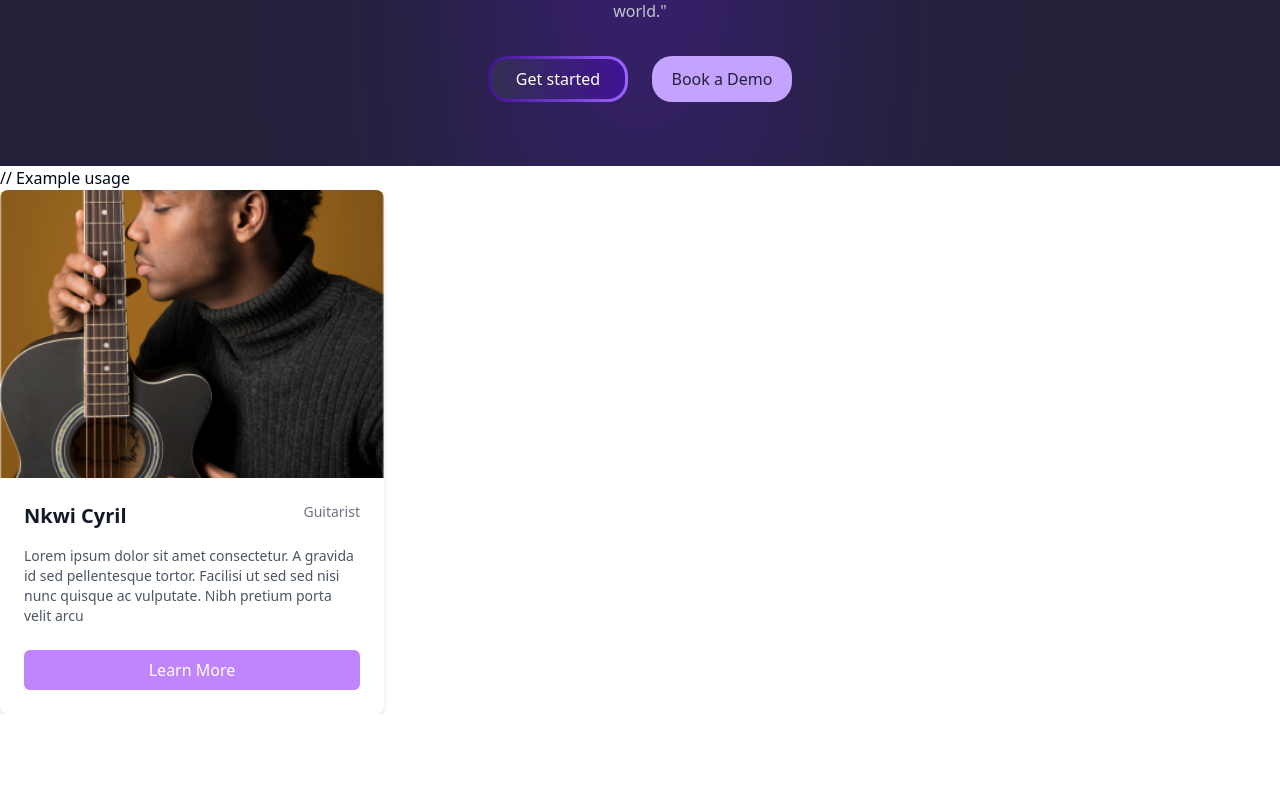
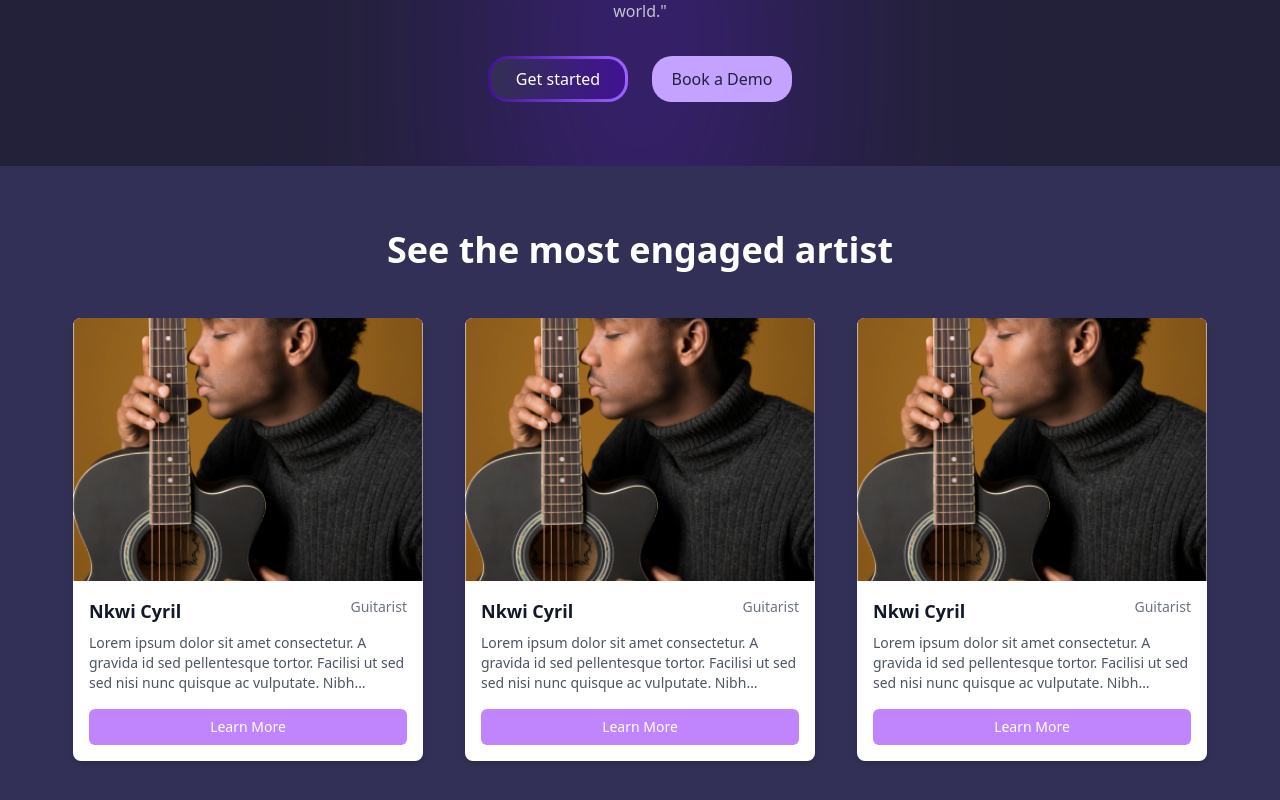
Before and after one commit to christienMD/cimfest-hackathon, a React (Vite) app: page / in a window 1280 px wide. Shown: the part 322-1122 px from the top of the page. Before the commit the page ends 1036 px from the top, so only its background shows below. Built offline with nearby package versions, Linux system fonts and the light colour scheme.

Commit message:
refactor: build enaged artist section

```diff
--- a/src/components/cards/ArtistInfoCard/ArtistInfoCard.tsx
+++ b/src/components/cards/ArtistInfoCard/ArtistInfoCard.tsx
@@ -1,6 +1,5 @@
-import React from 'react';
 
-interface ArtistProfileCardProps {
+interface Props {
   name: string;
   role: string;
   imageUrl: string;
@@ -9,17 +8,19 @@ interface ArtistProfileCardProps {
   className?: string;
 }
 
-const ArtistProfileCard = ({
+const ArtistInfoCard = ({
   name,
   role,
   imageUrl,
   description,
   onLearnMore,
-  className = ''
-}: ArtistProfileCardProps) => {
+  className = "",
+}: Props) => {
   return (
-    <div className={`bg-white rounded-lg shadow-md overflow-hidden max-w-sm ${className}`}>
-      {/* Image Container */}
+    <div
+      className={`bg-white rounded-lg shadow-md overflow-hidden ${className}`}
+    >
+      {/* Image Container - reduced height */}
       <div className="w-full aspect-[4/3] overflow-hidden">
         <img
           src={imageUrl}
@@ -28,20 +29,18 @@ const ArtistProfileCard = ({
         />
       </div>
 
-      {/* Content Container */}
-      <div className="p-6">
-        <div className="flex justify-between items-start mb-4">
-          <h3 className="text-xl font-semibold text-gray-900">{name}</h3>
+      {/* Content Container - reduced padding */}
+      <div className="p-4">
+        <div className="flex justify-between items-start mb-2">
+          <h3 className="text-lg font-semibold text-gray-900">{name}</h3>
           <span className="text-sm text-gray-500">{role}</span>
         </div>
 
-        <p className="text-gray-600 text-sm mb-6">
-          {description}
-        </p>
+        <p className="text-gray-600 text-sm mb-4 line-clamp-3">{description}</p>
 
         <button
           onClick={onLearnMore}
-          className="w-full py-2 bg-purple-400 hover:bg-purple-500 text-white rounded-md transition-colors duration-200"
+          className="w-full py-2 bg-purple-400 hover:bg-purple-500 text-white rounded-md transition-colors duration-200 text-sm"
         >
           Learn More
         </button>
@@ -50,4 +49,4 @@ const ArtistProfileCard = ({
   );
 };
 
-export default ArtistProfileCard;
+export default ArtistInfoCard;
--- /dev/null
+++ b/src/components/sections/EngagedArtists/EngagedArtists.tsx
@@ -0,0 +1,75 @@
+import ArtistInfoCard from "@/components/cards/ArtistInfoCard/ArtistInfoCard";
+
+
+// Define the artist data type
+interface Artist {
+  id: string;
+  name: string;
+  role: string;
+  imageUrl: string;
+  description: string;
+}
+
+// Sample artist data
+const artists: Artist[] = [
+  {
+    id: "1",
+    name: "Nkwi Cyril",
+    role: "Guitarist",
+    imageUrl: "/artist.jpg", // Using placeholder for demo
+    description:
+      "Lorem ipsum dolor sit amet consectetur. A gravida id sed pellentesque tortor. Facilisi ut sed sed nisi nunc quisque ac vulputate. Nibh pretium porta velit arcu",
+  },
+  {
+    id: "2",
+    name: "Nkwi Cyril",
+    role: "Guitarist",
+    imageUrl: "/artist.jpg",
+    description:
+      "Lorem ipsum dolor sit amet consectetur. A gravida id sed pellentesque tortor. Facilisi ut sed sed nisi nunc quisque ac vulputate. Nibh pretium porta velit arcu",
+  },
+  {
+    id: "3",
+    name: "Nkwi Cyril",
+    role: "Guitarist",
+    imageUrl: "/artist.jpg",
+    description:
+      "Lorem ipsum dolor sit amet consectetur. A gravida id sed pellentesque tortor. Facilisi ut sed sed nisi nunc quisque ac vulputate. Nibh pretium porta velit arcu",
+  },
+];
+
+
+const EngagedArtists = () => {
+  return (
+    <section className="w-full bg-[#333057] overflow-hidden">
+      <div className="container mx-auto px-4 sm:px-6 lg:px-8 py-8 sm:py-12 lg:py-16">
+        {/* Section Header */}
+        <div className="max-w-2xl mx-auto text-center mb-8 sm:mb-12">
+          <h2 className="heading2">
+            See the most <span className="font-bold">engaged artist</span>
+          </h2>
+        </div>
+
+        {/* Artists Grid - with reduced card sizes */}
+        <div className="grid grid-cols-1 sm:grid-cols-2 lg:grid-cols-3 gap-7 sm:gap-6 max-w-6xl mx-auto">
+          {artists.map((artist) => (
+            <div key={artist.id} className="flex justify-center">
+              <ArtistInfoCard
+                name={artist.name}
+                role={artist.role}
+                imageUrl={artist.imageUrl}
+                description={artist.description}
+                onLearnMore={() =>
+                  console.log(`Learn more about ${artist.name}`)
+                }
+                className="w-full max-w-[280px] sm:max-w-[320px] lg:max-w-[350px]"
+              />
+            </div>
+          ))}
+        </div>
+      </div>
+    </section>
+  );
+};
+
+export default EngagedArtists;
--- a/src/components/sections/LandingPageHero/LandingPageHero.tsx
+++ b/src/components/sections/LandingPageHero/LandingPageHero.tsx
@@ -4,7 +4,7 @@ const LandingPageHero = () => {
     <section className="bg-afro-base-bg flex items-center justify-center py-16 px-4 relative overflow-hidden">
       {/* Gradient background effect */}
       <div
-        className="absolute top-1/2 left-1/2 -translate-x-1/2 -translate-y-[40%] w-[500px] h-[800px]"
+        className="absolute top-1/2 left-1/2 -translate-x-1/2 -translate-y-[40%] w-[500px] h-[800px] mt-20"
         style={{
           background: `
             radial-gradient(
--- a/src/components/sections/Navbar/Navbar.tsx
+++ b/src/components/sections/Navbar/Navbar.tsx
@@ -52,7 +52,7 @@ const Navbar = () => {
   return (
     <>
       <AnnouncementAlert month="October" percentageDiscount={20} />
-      <nav className="fixed top-6 left-0 right-0 bg-afro-base-bg text-white z-30 shadow-sm">
+      <nav className="fixed top-6 left-0 right-0 bg-afro-base-bg text-white z-30 ">
         <div className="px-4 md:px-11">
           <div className="flex items-center h-16 md:h-20">
             {/* Logo */}
--- a/src/index.css
+++ b/src/index.css
@@ -79,4 +79,8 @@
   body {
     @apply bg-background text-foreground;
   }
+
+  .heading2 {
+    @apply text-2xl sm:text-3xl lg:text-4xl font-bold text-white
+  }
 }
--- a/src/pages/Landing.tsx
+++ b/src/pages/Landing.tsx
@@ -1,4 +1,4 @@
-import ArtistProfileCard from "@/components/cards/ArtistInfoCard/ArtistInfoCard";
+import EngagedArtists from "@/components/sections/EngagedArtists/EngagedArtists";
 import LandingPageHero from "@/components/sections/LandingPageHero/LandingPageHero";
 import Navbar from "@/components/sections/Navbar/Navbar";
 
@@ -7,14 +7,7 @@ const LandingPage = () => {
     <div>
       <Navbar />
       <LandingPageHero />
-      // Example usage
-      <ArtistProfileCard
-        name="Nkwi Cyril"
-        role="Guitarist"
-        imageUrl="/artist.jpg"
-        description="Lorem ipsum dolor sit amet consectetur. A gravida id sed pellentesque tortor. Facilisi ut sed sed nisi nunc quisque ac vulputate. Nibh pretium porta velit arcu"
-        onLearnMore={() => console.log("Learn more clicked")}
-      />
+      <EngagedArtists />
     </div>
   );
 };
```
